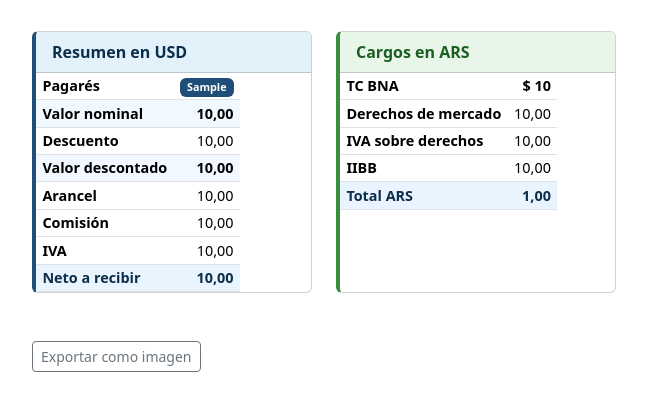
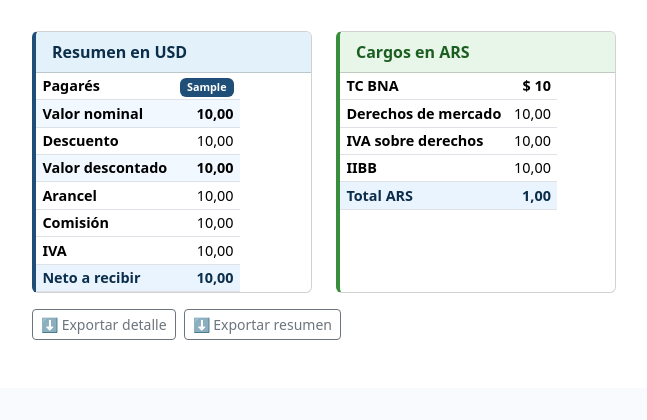
Before and after one commit to lfaner/PagareHD, a Flask app: template templates/index.html in a window 1280 px wide. Shown: the part 721-1141 px from the top of the page, without its empty margins (50-697 px from the left). After the commit the page ends 1061 px from the top, so only its background shows below. Run offline with Flask 3, Linux system fonts and the light colour scheme; the template is opened without the code that fills it: most values are stand-ins (such as "Sample title", 1, 10 or a date in 2020).

Commit message:
feat: exportar 2 imágenes separadas (detalle y resumen)
- Botón "Exportar detalle" captura la tabla de pagarés
- Botón "Exportar resumen" captura las tarjetas USD + ARS
- scale:2 para mayor resolución
- Columna Eliminar oculta en la imagen

Co-Authored-By: Claude Sonnet 4.6 <noreply@anthropic.com>

```diff
--- a/templates/index.html
+++ b/templates/index.html
@@ -188,6 +188,7 @@
     </p>
 
     <!-- ===== TABLA DETALLE ===== -->
+    <div id="seccion-detalle">
     <h5>Detalle por pagaré</h5>
     <div class="table-responsive">
     <table id="tabla-detalle" class="table table-sm table-bordered align-middle table-fin">
@@ -262,9 +263,10 @@
         </tfoot>
     </table>
     </div>
+    </div>{# /seccion-detalle #}
 
     <!-- ===== TARJETAS RESUMEN ===== -->
-    <div class="d-flex flex-wrap gap-4 mt-4 mb-5">
+    <div id="seccion-resumen" class="d-flex flex-wrap gap-4 mt-4 mb-3">
 
         <!-- USD -->
         <div class="card card-usd" style="min-width:280px">
@@ -312,9 +314,12 @@
 
     </div>
 
-    <div class="mb-5">
-        <button class="btn btn-outline-secondary btn-sm" onclick="exportarImagen()">
-            Exportar como imagen
+    <div class="d-flex gap-2 mb-5">
+        <button class="btn btn-outline-secondary btn-sm" onclick="exportarDetalle()">
+            ⬇ Exportar detalle
+        </button>
+        <button class="btn btn-outline-secondary btn-sm" onclick="exportarResumen()">
+            ⬇ Exportar resumen
         </button>
     </div>
     {% endif %}
@@ -357,21 +362,35 @@
         document.getElementById("calc-form").submit();
     }
 
-    function exportarImagen() {
-        const tabla   = document.getElementById("tabla-detalle");
-        if (!tabla) return;
+    function _capturarElemento(el, nombreArchivo) {
+        // Clonar en un wrapper limpio fuera de pantalla
         const wrapper = document.createElement("div");
-        wrapper.style.padding    = "16px";
-        wrapper.style.background = "#fff";
-        wrapper.appendChild(tabla.cloneNode(true));
+        wrapper.style.cssText = "position:fixed;left:-9999px;top:0;background:#fff;padding:20px;";
+        const clone = el.cloneNode(true);
+        // Quitar botones de acción (columna Eliminar y botón export)
+        clone.querySelectorAll(".btn-outline-danger, .btn-outline-secondary").forEach(b => {
+            const cell = b.closest("td, th");
+            if (cell) cell.style.visibility = "hidden";
+        });
+        wrapper.appendChild(clone);
         document.body.appendChild(wrapper);
-        html2canvas(wrapper).then(canvas => {
+        html2canvas(wrapper, { scale: 2, useCORS: true }).then(canvas => {
             const link    = document.createElement("a");
-            link.download = "pagares_hd.png";
-            link.href     = canvas.toDataURL();
+            link.download = nombreArchivo;
+            link.href     = canvas.toDataURL("image/png");
             link.click();
             document.body.removeChild(wrapper);
         });
+    }
+
+    function exportarDetalle() {
+        const el = document.getElementById("seccion-detalle");
+        if (el) _capturarElemento(el, "pagares_hd_detalle.png");
+    }
+
+    function exportarResumen() {
+        const el = document.getElementById("seccion-resumen");
+        if (el) _capturarElemento(el, "pagares_hd_resumen.png");
     }
 
     // Normalizar separador decimal en valor nominal
```
